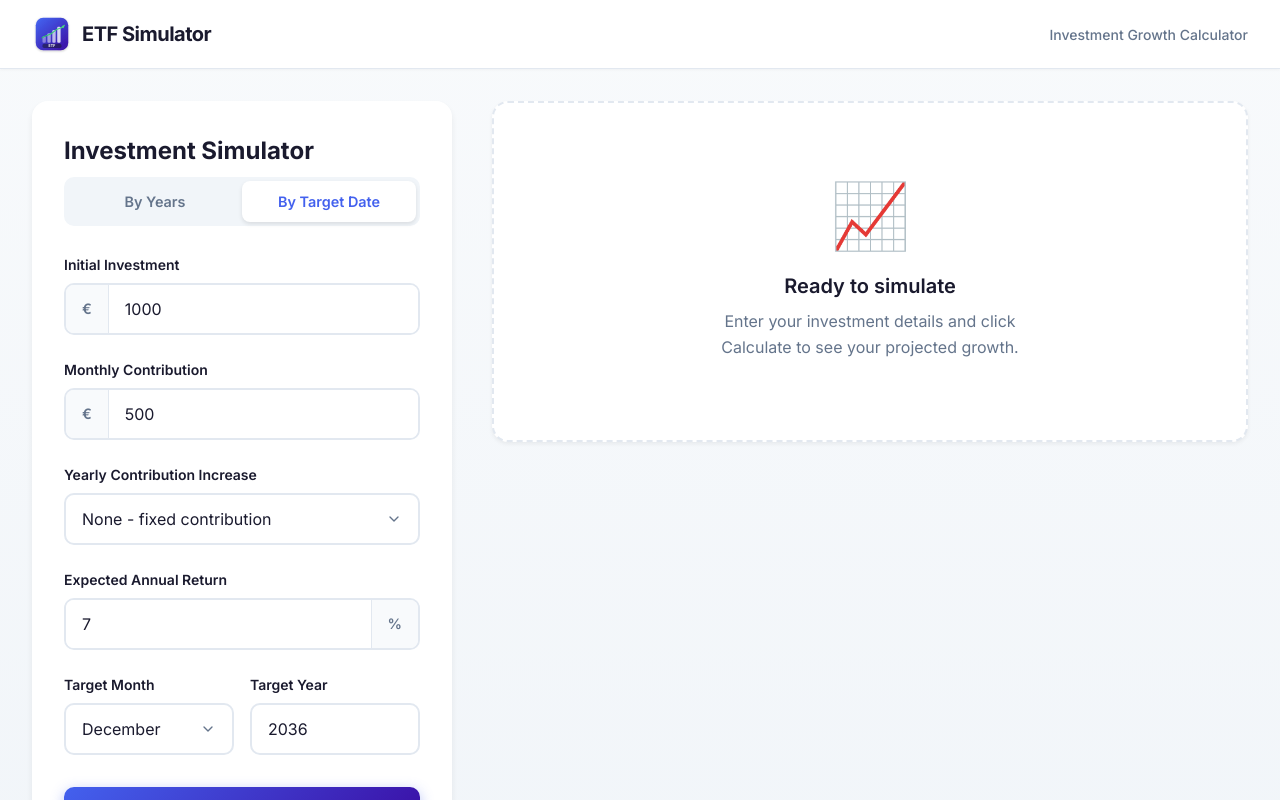
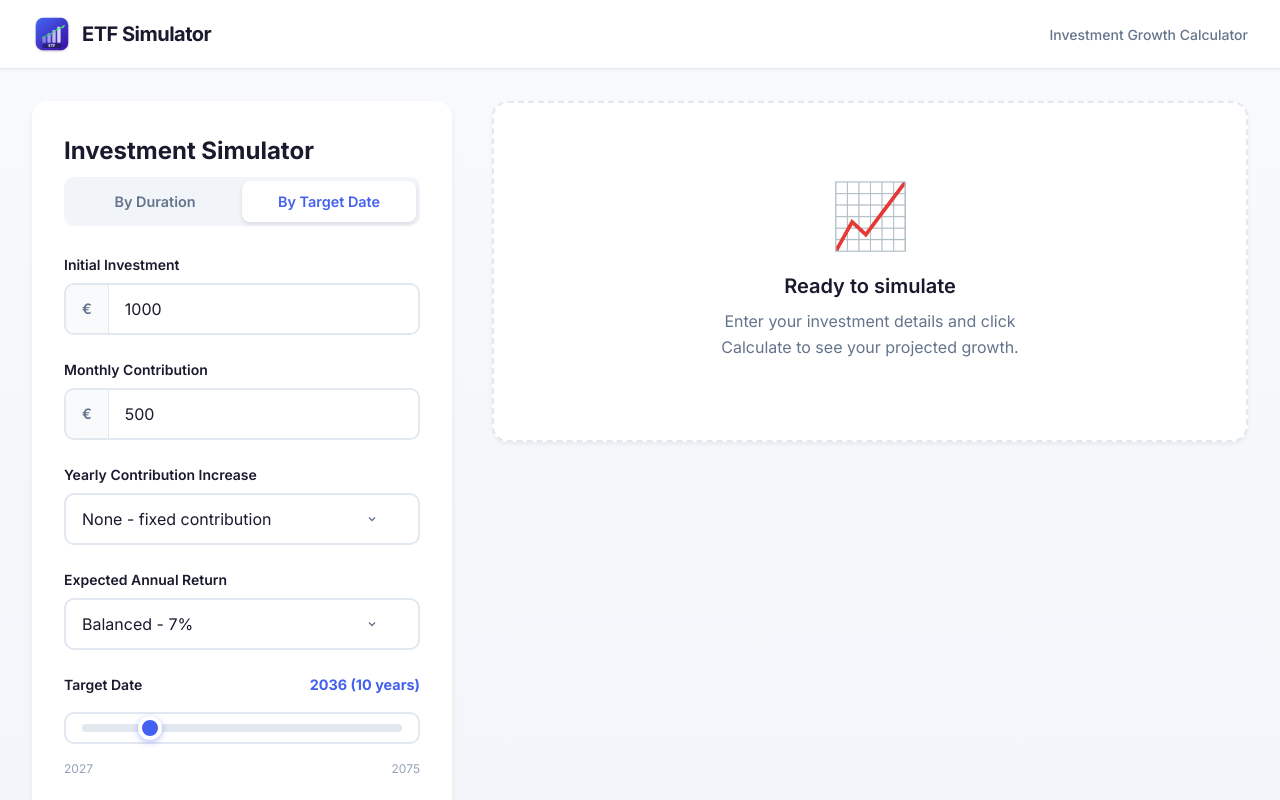
Before and after one commit to abdonasmane/etfs-simulator, an Angular app in the folder frontend/: page / in a window 1280 px wide. Both pictures are taken after a click on the button "By Target Date". Shown: the top 800 px of the page. Built offline with nearby package versions, Linux system fonts and the light colour scheme.

Commit message:
Enhance Params selection (Better UX)

```diff
--- a/frontend/src/app/features/simulation/components/simulation-form/simulation-form.component.html
+++ b/frontend/src/app/features/simulation/components/simulation-form/simulation-form.component.html
@@ -8,7 +8,7 @@
       [class.active]="mode === 'years'"
       (click)="setMode('years')"
     >
-      By Years
+      By Duration
     </button>
     <button
       type="button"
@@ -20,7 +20,7 @@
   </div>
 
   <form [formGroup]="form" (ngSubmit)="onSubmit()">
-    <!-- Common Fields -->
+    <!-- Initial Investment -->
     <div class="form-group">
       <label for="initialInvestment">Initial Investment</label>
       <div class="input-with-prefix">
@@ -35,6 +35,7 @@
       </div>
     </div>
 
+    <!-- Monthly Contribution -->
     <div class="form-group">
       <label for="monthlyContribution">Monthly Contribution</label>
       <div class="input-with-prefix">
@@ -51,17 +52,12 @@
 
     <!-- Contribution Growth Rate -->
     <div class="form-group">
-      <label for="growthOption">Yearly Contribution Increase</label>
-      <select
-        id="growthOption"
-        [ngModel]="selectedGrowthOption"
-        [ngModelOptions]="{ standalone: true }"
-        (ngModelChange)="onGrowthOptionChange($event)"
-      >
-        @for (option of growthOptions; track option.value) {
-          <option [ngValue]="option.value">{{ option.label }}</option>
-        }
-      </select>
+      <span class="field-label">Yearly Contribution Increase</span>
+      <app-custom-select
+        [options]="growthOptions"
+        [value]="selectedGrowthOption"
+        (valueChange)="onGrowthOptionChange($event)"
+      />
       @if (isCustomGrowth) {
         <div class="input-with-suffix fade-in" style="margin-top: 0.5rem;">
           <input
@@ -77,9 +73,16 @@
       }
     </div>
 
+    <!-- Expected Annual Return -->
     <div class="form-group">
-      <label for="annualReturnRate">Expected Annual Return</label>
-      <div class="input-with-suffix">
+      <span class="field-label">Expected Annual Return</span>
+      <app-custom-select
+        [options]="returnOptions"
+        [value]="selectedReturnOption"
+        (valueChange)="onReturnOptionChange($event)"
+      />
+      @if (isCustomReturn) {
+        <div class="input-with-suffix fade-in" style="margin-top: 0.5rem;">
           <input
             id="annualReturnRate"
             type="number"
@@ -90,49 +93,61 @@
           />
           <span class="suffix">%</span>
         </div>
+      }
     </div>
 
     <!-- Mode-specific fields container -->
     <div class="mode-fields">
-      <!-- Years Mode -->
+      <!-- Years Mode - Slider -->
       @if (mode === 'years') {
         <div class="form-group fade-in">
-          <label for="years">Investment Period</label>
-          <div class="input-with-suffix">
+          <label for="years">
+            Investment Period
+            <span class="slider-value">{{ form.value.years }} years</span>
+          </label>
           <input
             id="years"
-              type="number"
+            type="range"
             formControlName="years"
             min="1"
-              max="50"
+            max="49"
+            class="slider"
           />
-            <span class="suffix">years</span>
+          <div class="slider-labels">
+            <span>1 year</span>
+            <span>49 years</span>
           </div>
         </div>
       }
 
-      <!-- Target Date Mode -->
+      <!-- Target Date Mode - Slider + Month -->
       @if (mode === 'target') {
-        <div class="form-row fade-in">
-          <div class="form-group">
-            <label for="targetMonth">Target Month</label>
-            <select id="targetMonth" formControlName="targetMonth">
-              @for (month of months; track month.value) {
-                <option [ngValue]="month.value">{{ month.label }}</option>
-              }
-            </select>
+        <div class="form-group fade-in">
+          <label for="targetYearsFromNow">
+            Target Date
+            <span class="slider-value">{{ targetYear }} ({{ form.value.targetYearsFromNow }} years)</span>
+          </label>
+          <input
+            id="targetYearsFromNow"
+            type="range"
+            formControlName="targetYearsFromNow"
+            min="1"
+            max="49"
+            class="slider"
+          />
+          <div class="slider-labels">
+            <span>{{ currentYear + 1 }}</span>
+            <span>{{ currentYear + 49 }}</span>
+          </div>
         </div>
 
-          <div class="form-group">
-            <label for="targetYear">Target Year</label>
-            <input
-              id="targetYear"
-              type="number"
-              formControlName="targetYear"
-              [min]="currentYear + 1"
-              [max]="currentYear + 50"
+        <div class="form-group fade-in">
+          <span class="field-label">Target Month</span>
+          <app-custom-select
+            [options]="monthOptions"
+            [value]="form.value.targetMonth"
+            (valueChange)="form.patchValue({ targetMonth: $event })"
           />
-          </div>
         </div>
       }
     </div>
--- a/frontend/src/app/features/simulation/components/simulation-form/simulation-form.component.scss
+++ b/frontend/src/app/features/simulation/components/simulation-form/simulation-form.component.scss
@@ -62,12 +62,21 @@
 .form-group {
   margin-bottom: 1.5rem;
 
-  label {
-    display: block;
+  label,
+  .field-label {
+    display: flex;
+    justify-content: space-between;
+    align-items: center;
     margin-bottom: 0.5rem;
     font-weight: 600;
     color: #1a1a2e;
     font-size: 0.875rem;
+
+    .slider-value {
+      font-weight: 700;
+      color: #4361ee;
+      font-size: 0.9rem;
+    }
   }
 
   input,
@@ -233,7 +242,81 @@
 
 // Mode-specific fields container (fixed height to prevent layout shift)
 .mode-fields {
-  min-height: 90px; // Accommodate the taller option (form-row)
+  min-height: 140px; // Accommodate slider + labels
+}
+
+// Range Slider Styles
+.slider {
+  -webkit-appearance: none;
+  appearance: none;
+  width: 100%;
+  height: 8px;
+  border-radius: 4px;
+  background: #e2e8f0;
+  outline: none;
+  padding: 0;
+  margin: 8px 0; // Add vertical margin to make room for thumb
+  border: none;
+  cursor: pointer;
+
+  &::-webkit-slider-thumb {
+    -webkit-appearance: none;
+    appearance: none;
+    width: 24px;
+    height: 24px;
+    border-radius: 50%;
+    background: #4361ee;
+    cursor: pointer;
+    border: 4px solid #ffffff;
+    box-shadow: 0 2px 6px rgba(67, 97, 238, 0.4);
+    margin-top: -8px; // Center thumb on track: (thumb height - track height) / 2
+    transition: transform 0.15s ease, box-shadow 0.15s ease;
+
+    &:hover {
+      transform: scale(1.1);
+      box-shadow: 0 4px 12px rgba(67, 97, 238, 0.5);
+    }
+  }
+
+  &::-moz-range-thumb {
+    width: 24px;
+    height: 24px;
+    border-radius: 50%;
+    background: #4361ee;
+    cursor: pointer;
+    border: 4px solid #ffffff;
+    box-shadow: 0 2px 6px rgba(67, 97, 238, 0.4);
+    transition: transform 0.15s ease, box-shadow 0.15s ease;
+
+    &:hover {
+      transform: scale(1.1);
+      box-shadow: 0 4px 12px rgba(67, 97, 238, 0.5);
+    }
+  }
+
+  &::-webkit-slider-runnable-track {
+    height: 8px;
+    border-radius: 4px;
+    background: #e2e8f0;
+  }
+
+  &::-moz-range-track {
+    height: 8px;
+    border-radius: 4px;
+    background: #e2e8f0;
+  }
+
+  &:focus {
+    box-shadow: none;
+  }
+}
+
+.slider-labels {
+  display: flex;
+  justify-content: space-between;
+  margin-top: 0.5rem;
+  font-size: 0.75rem;
+  color: #94a3b8;
 }
 
 // Fade-in animation for smooth mode switching
--- a/frontend/src/app/features/simulation/components/simulation-form/simulation-form.component.ts
+++ b/frontend/src/app/features/simulation/components/simulation-form/simulation-form.component.ts
@@ -1,6 +1,7 @@
 import { Component, EventEmitter, Output, inject } from '@angular/core';
 import { CommonModule } from '@angular/common';
 import { FormBuilder, FormGroup, ReactiveFormsModule, Validators, FormsModule } from '@angular/forms';
+import { CustomSelectComponent, SelectOption } from '../../../../shared/components/custom-select/custom-select.component';
 
 /**
  * Form data emitted when user submits a simulation request.
@@ -17,22 +18,13 @@ export interface SimulationFormData {
 }
 
 /**
- * Option for contribution growth rate dropdown.
- * Use value = -1 for "Custom" option.
- */
-interface GrowthOption {
-  label: string;
-  value: number;
-}
-
-/**
  * Form component for entering simulation parameters.
  * Supports both "by years" and "by target date" modes.
  */
 @Component({
   selector: 'app-simulation-form',
   standalone: true,
-  imports: [CommonModule, ReactiveFormsModule, FormsModule],
+  imports: [CommonModule, ReactiveFormsModule, FormsModule, CustomSelectComponent],
   templateUrl: './simulation-form.component.html',
   styleUrl: './simulation-form.component.scss',
 })
@@ -44,18 +36,30 @@ export class SimulationFormComponent {
   currentYear = new Date().getFullYear();
 
   /** Options for contribution growth rate dropdown */
-  growthOptions: GrowthOption[] = [
+  growthOptions: SelectOption[] = [
     { label: 'None - fixed contribution', value: 0 },
     { label: '+2.5%/year (typical inflation)', value: 2.5 },
     { label: '+4%/year (typical salary growth)', value: 4 },
     { label: 'Custom...', value: -1 },
   ];
 
+  /** Options for expected annual return dropdown */
+  returnOptions: SelectOption[] = [
+    { label: 'Conservative - 5%', value: 5 },
+    { label: 'Balanced - 7%', value: 7 },
+    { label: 'Growth - 10%', value: 10 },
+    { label: 'Aggressive - 12%', value: 12 },
+    { label: 'Custom...', value: -1 },
+  ];
+
   /** Selected growth option value (-1 means custom) */
   selectedGrowthOption = 0;
 
+  /** Selected return option value (-1 means custom) */
+  selectedReturnOption = 7;
+
   /** Available months for target date selection */
-  months = [
+  monthOptions: SelectOption[] = [
     { value: 1, label: 'January' },
     { value: 2, label: 'February' },
     { value: 3, label: 'March' },
@@ -78,8 +82,8 @@ export class SimulationFormComponent {
       monthlyContribution: [500, [Validators.required, Validators.min(0)]],
       annualReturnRate: [7, [Validators.required, Validators.min(0), Validators.max(100)]],
       contributionGrowthRate: [0, [Validators.required, Validators.min(0), Validators.max(20)]],
-      years: [10, [Validators.required, Validators.min(1), Validators.max(50)]],
-      targetYear: [this.currentYear + 10, [Validators.required, Validators.min(this.currentYear + 1)]],
+      years: [10, [Validators.required, Validators.min(1), Validators.max(49)]],
+      targetYearsFromNow: [10, [Validators.required, Validators.min(1), Validators.max(49)]],
       targetMonth: [12, [Validators.required, Validators.min(1), Validators.max(12)]],
     });
   }
@@ -97,10 +101,18 @@ export class SimulationFormComponent {
   onGrowthOptionChange(value: number): void {
     this.selectedGrowthOption = value;
     if (value >= 0) {
-      // Preset selected - apply the value
       this.form.patchValue({ contributionGrowthRate: value });
     }
-    // If custom (-1), keep the current form value and show input
+  }
+
+  /**
+   * Handle return option selection from dropdown.
+   */
+  onReturnOptionChange(value: number): void {
+    this.selectedReturnOption = value;
+    if (value >= 0) {
+      this.form.patchValue({ annualReturnRate: value });
+    }
   }
 
   /**
@@ -108,6 +120,20 @@ export class SimulationFormComponent {
    */
   get isCustomGrowth(): boolean {
     return this.selectedGrowthOption === -1;
+  }
+
+  /**
+   * Check if custom return rate input should be shown.
+   */
+  get isCustomReturn(): boolean {
+    return this.selectedReturnOption === -1;
+  }
+
+  /**
+   * Get the target year based on years from now.
+   */
+  get targetYear(): number {
+    return this.currentYear + (this.form.value.targetYearsFromNow || 10);
   }
 
   /**
@@ -130,7 +156,7 @@ export class SimulationFormComponent {
     if (this.mode === 'years') {
       data.years = formValue.years;
     } else {
-      data.targetYear = formValue.targetYear;
+      data.targetYear = this.targetYear;
       data.targetMonth = formValue.targetMonth;
     }
 
--- /dev/null
+++ b/frontend/src/app/shared/components/custom-select/custom-select.component.ts
@@ -0,0 +1,243 @@
+import { Component, Input, Output, EventEmitter, HostListener, ElementRef, inject } from '@angular/core';
+import { CommonModule } from '@angular/common';
+import { trigger, transition, style, animate } from '@angular/animations';
+
+/**
+ * Option for the custom select dropdown.
+ */
+export interface SelectOption {
+  label: string;
+  value: number;
+  hint?: string;
+}
+
+/**
+ * Custom styled dropdown that matches the app's design.
+ * Replaces native <select> for better UX.
+ */
+@Component({
+  selector: 'app-custom-select',
+  standalone: true,
+  imports: [CommonModule],
+  animations: [
+    trigger('dropdown', [
+      transition(':enter', [
+        style({ opacity: 0, transform: 'translateY(-8px)' }),
+        animate('150ms ease-out', style({ opacity: 1, transform: 'translateY(0)' })),
+      ]),
+      transition(':leave', [
+        animate('100ms ease-in', style({ opacity: 0, transform: 'translateY(-8px)' })),
+      ]),
+    ]),
+  ],
+  template: `
+    <div class="custom-select" [class.open]="isOpen">
+      <button
+        type="button"
+        class="select-trigger"
+        (click)="toggle()"
+        [attr.aria-expanded]="isOpen"
+        aria-haspopup="listbox"
+      >
+        <span class="selected-label">{{ selectedLabel }}</span>
+        <span class="arrow">
+          <svg width="12" height="12" viewBox="0 0 24 24" fill="none" stroke="currentColor" stroke-width="2.5">
+            <polyline points="6 9 12 15 18 9"></polyline>
+          </svg>
+        </span>
+      </button>
+
+      @if (isOpen) {
+        <div class="dropdown" role="listbox" @dropdown>
+          @for (option of options; track option.value) {
+            <button
+              type="button"
+              class="option"
+              [class.selected]="option.value === value"
+              (click)="selectOption(option)"
+              role="option"
+              [attr.aria-selected]="option.value === value"
+            >
+              <span class="option-label">{{ option.label }}</span>
+              @if (option.hint) {
+                <span class="option-hint">{{ option.hint }}</span>
+              }
+              @if (option.value === value) {
+                <span class="check">✓</span>
+              }
+            </button>
+          }
+        </div>
+      }
+    </div>
+  `,
+  styles: [`
+    .custom-select {
+      position: relative;
+      width: 100%;
+    }
+
+    .select-trigger {
+      width: 100%;
+      padding: 0.875rem 1rem;
+      padding-right: 2.5rem;
+      border: 2px solid #e2e8f0;
+      border-radius: 10px;
+      background: #ffffff;
+      font-size: 1rem;
+      color: #1a1a2e;
+      text-align: left;
+      cursor: pointer;
+      transition: all 0.2s ease;
+      display: flex;
+      align-items: center;
+      justify-content: space-between;
+
+      &:hover {
+        border-color: #cbd5e1;
+      }
+
+      &:focus {
+        outline: none;
+        border-color: #4361ee;
+        box-shadow: 0 0 0 3px rgba(67, 97, 238, 0.1);
+      }
+    }
+
+    .custom-select.open .select-trigger {
+      border-color: #4361ee;
+      box-shadow: 0 0 0 3px rgba(67, 97, 238, 0.1);
+    }
+
+    .selected-label {
+      flex: 1;
+      overflow: hidden;
+      text-overflow: ellipsis;
+      white-space: nowrap;
+    }
+
+    .arrow {
+      display: flex;
+      align-items: center;
+      color: #64748b;
+      transition: transform 0.2s ease;
+    }
+
+    .custom-select.open .arrow {
+      transform: rotate(180deg);
+    }
+
+    .dropdown {
+      position: absolute;
+      top: calc(100% + 4px);
+      left: 0;
+      right: 0;
+      background: #ffffff;
+      border: 2px solid #e2e8f0;
+      border-radius: 10px;
+      box-shadow: 0 10px 40px rgba(0, 0, 0, 0.12);
+      z-index: 100;
+      max-height: 280px;
+      overflow-y: auto;
+    }
+
+    .option {
+      width: 100%;
+      padding: 0.75rem 1rem;
+      border: none;
+      background: transparent;
+      font-size: 0.95rem;
+      color: #1a1a2e;
+      text-align: left;
+      cursor: pointer;
+      display: flex;
+      align-items: center;
+      gap: 0.5rem;
+      transition: background 0.1s ease;
+
+      &:first-child {
+        border-radius: 8px 8px 0 0;
+      }
+
+      &:last-child {
+        border-radius: 0 0 8px 8px;
+      }
+
+      &:hover {
+        background: #f1f5f9;
+      }
+
+      &.selected {
+        background: rgba(67, 97, 238, 0.08);
+        color: #4361ee;
+        font-weight: 600;
+      }
+    }
+
+    .option-label {
+      flex: 1;
+    }
+
+    .option-hint {
+      font-size: 0.8rem;
+      color: #94a3b8;
+    }
+
+    .check {
+      color: #4361ee;
+      font-weight: 700;
+    }
+  `]
+})
+export class CustomSelectComponent {
+  @Input() options: SelectOption[] = [];
+  @Input() value = 0;
+  @Input() placeholder = 'Select...';
+  @Output() valueChange = new EventEmitter<number>();
+
+  isOpen = false;
+
+  private readonly elementRef = inject(ElementRef);
+
+  /**
+   * Get the label for the currently selected value.
+   */
+  get selectedLabel(): string {
+    const selected = this.options.find(o => o.value === this.value);
+    return selected?.label || this.placeholder;
+  }
+
+  /**
+   * Toggle dropdown open/closed.
+   */
+  toggle(): void {
+    this.isOpen = !this.isOpen;
+  }
+
+  /**
+   * Select an option and close dropdown.
+   */
+  selectOption(option: SelectOption): void {
+    this.value = option.value;
+    this.valueChange.emit(option.value);
+    this.isOpen = false;
+  }
+
+  /**
+   * Close dropdown when clicking outside.
+   */
+  @HostListener('document:click', ['$event'])
+  onClickOutside(event: Event): void {
+    if (!this.elementRef.nativeElement.contains(event.target)) {
+      this.isOpen = false;
+    }
+  }
+
+  /**
+   * Close dropdown on Escape key.
+   */
+  @HostListener('document:keydown.escape')
+  onEscape(): void {
+    this.isOpen = false;
+  }
+}
```
Lines whose indentation alone changed are shown as unchanged.
